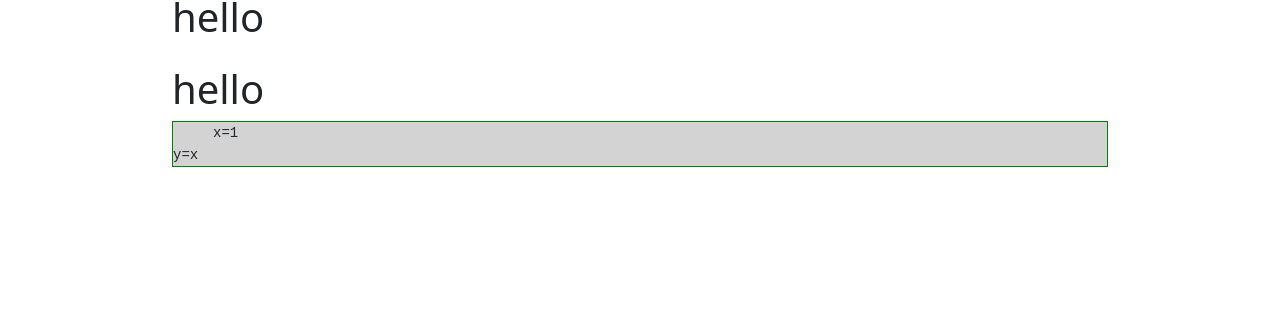
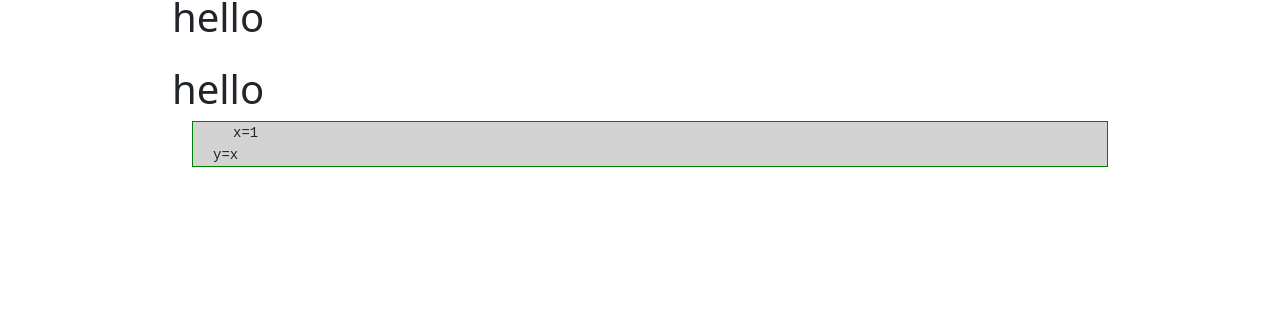
Before and after one commit to lliu1871/PhyEd, a Jekyll site: the page built from pages/hello.md, in a window 1280 px wide. Shown: the part 322-633 px from the top of the page. Built offline with Jekyll 4.4.1, drawn with Linux system fonts in a browser that asks for light colours; our own code applies the rules of GitHub Pages for plain Markdown files.

Commit message:
Update _custom-styles.scss

```diff
--- a/_sass/_custom-styles.scss
+++ b/_sass/_custom-styles.scss
@@ -1,6 +1,5 @@
 pre code {
       background: none;
-      padding-left: 20px;
       margin-left: 20px;
       overflow: visible;
       overflow-wrap: normal;
@@ -10,9 +9,12 @@ code {
       font-family: monospace, Arial, 'Lucida Console', Consolas;
       font-style: normal;
       font-size: 24px;
+      margin-left: 20px;
 }
 
 pre {
+      padding-left: 20px;
+      margin-left: 20px;
       background: lightgrey;
       border: solid green 1px;
 }
```
